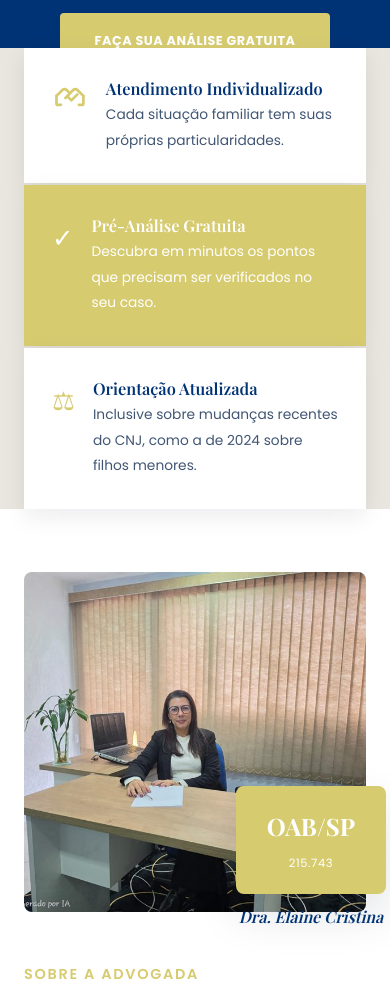
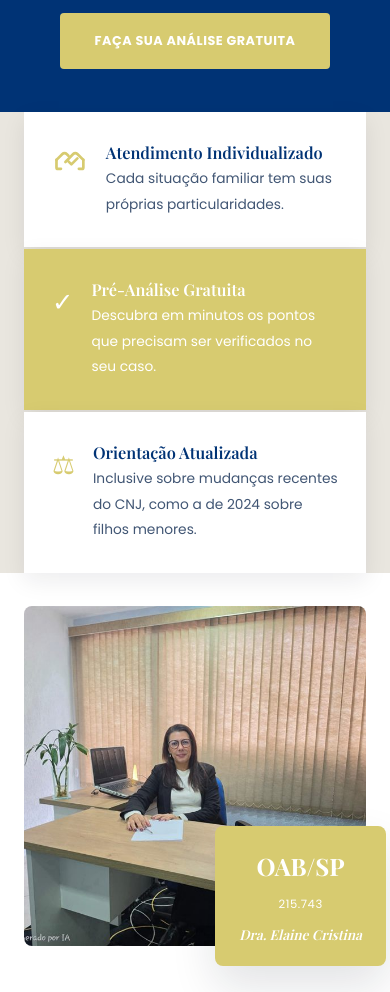
Before and after one commit to desenvolvimentoadvocacia/advocacia-elaine-cristina, a plain HTML site: page frontend/public/index.html in a window 390 px wide. Shown: the part 816-1808 px from the top of the page. Drawn offline with nearby package versions, Linux system fonts and the light colour scheme; no server answers; a web font is replaced by a local one.

Commit message:
fix: OAB card signature inside; badges margin mobile; v20

```diff
--- a/frontend/public/css/style.css
+++ b/frontend/public/css/style.css
@@ -187,7 +187,7 @@ section.alt { background: var(--dc-paper-soft); }
 .about-highlight .icon { color: var(--dc-gold); font-size: 1.4rem; flex-shrink: 0; }
 .about-highlight h4 { font-size: 0.98rem; margin-bottom: 4px; }
 .about-highlight p { font-size: 0.86rem; margin: 0; }
-.about-signature { margin: 0; font-family: var(--font-head); font-style: italic; color: var(--dc-navy); font-size: 1rem; text-align: center; }
+.about-signature { margin: 6px 0 0; font-family: var(--font-head); font-style: italic; color: #fff; font-size: 0.85rem; text-align: center; }
 
 /* Practice area */
 .watermark-section { position: relative; overflow: hidden; }
@@ -416,4 +416,5 @@ footer.site-footer { background: var(--dc-navy-deep); color: #a8afc0; padding: 7
 @media (max-width: 767px) {
   #checklist { padding-bottom: 40px; }
   #faq { padding-top: 40px; padding-bottom: 40px; }
+  .badges-row { margin-top: 0; margin-bottom: 30px; }
 }
--- a/frontend/public/index.html
+++ b/frontend/public/index.html
@@ -8,7 +8,7 @@
 <link rel="preconnect" href="https://fonts.googleapis.com">
 <link rel="preconnect" href="https://fonts.gstatic.com" crossorigin>
 <link href="https://fonts.googleapis.com/css2?family=Playfair+Display:ital,wght@0,600;0,700;1,600;1,700&family=Poppins:wght@400;500;600;700&display=swap" rel="stylesheet">
-<link rel="stylesheet" href="css/style.css?v=20260825-19">
+<link rel="stylesheet" href="css/style.css?v=20260825-20">
 
 <!-- GA4 + Google Ads -->
 <script async src="https://www.googletagmanager.com/gtag/js?id=G-3LQWKST17H"></script>
@@ -99,8 +99,11 @@
     <div class="about-photo-wrap">
       <div class="about-photo" style="background-image:url('assets/photos/gallery-02.jpg?v=20260825-1')"></div>
       <div class="about-badge-group">
-        <div class="about-stat-badge"><strong>OAB/SP</strong><span>215.743</span></div>
-        <p class="about-signature">Dra. Elaine Cristina</p>
+        <div class="about-stat-badge">
+          <strong>OAB/SP</strong>
+          <span>215.743</span>
+          <p class="about-signature">Dra. Elaine Cristina</p>
+        </div>
       </div>
     </div>
     <div>
```
